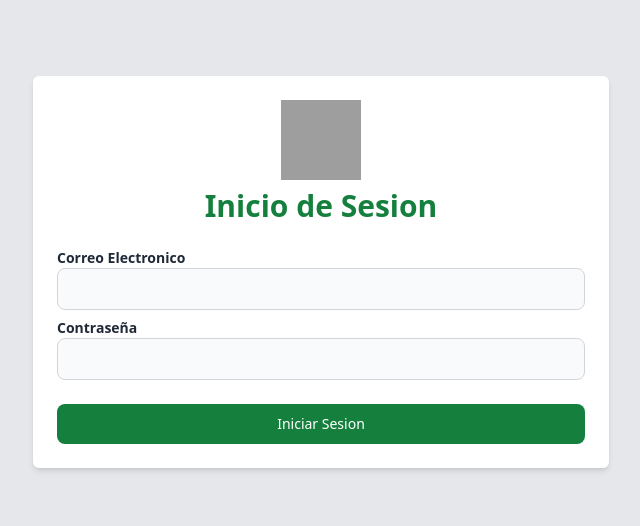
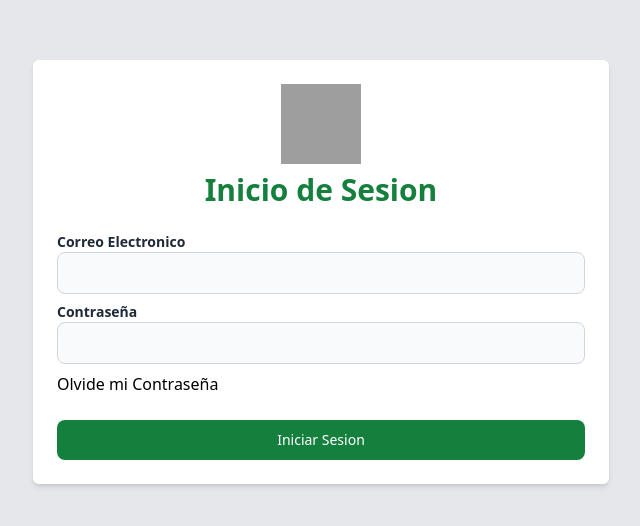
Before and after one commit to Daintz/SenaOnPrintingFrontend, a React (Vite) app: page / in a window 1280 px wide. Shown: the part 128-654 px from the top of the page, without its empty margins (319-959 px from the left). Built offline with nearby package versions, Linux system fonts and the light colour scheme; grey boxes are pictures that could not be loaded.

Commit message:
adding recovery password form

```diff
--- a/src/config/router.jsx
+++ b/src/config/router.jsx
@@ -19,6 +19,8 @@ import Role from '../pages/Role/Role'
 import TypeDocument from '../pages/TypeDocument/TypeDocument'
 import User from '../pages/User/User'
 import Login from '../pages/Login/Login'
+import ForgotPassword from '../pages/ForgotPassword/ForgotPassword'
+import ForgotPasswordEmail from '../pages/ForgotPassword/ForgotPasswordEmail'
 import Client from '../pages/Clients/Clients'
 import Substrate from '../pages/Substrate/Substrate'
 import PaperCut from '../pages/PaperCut/PaperCut'
@@ -49,6 +51,8 @@ const router = createBrowserRouter(
           <Warehause />
         </DashboardLayout>} />
       <Route path="/" element={<Login />} />
+      <Route path="/olvide_contraseña" element={<ForgotPasswordEmail />} />
+      <Route path="/restaurar_contraseña" element={<ForgotPassword />} />
       <Route
         path="dashboard"
         element={
--- a/src/pages/Login/Login.jsx
+++ b/src/pages/Login/Login.jsx
@@ -1,6 +1,7 @@
 import { useEffect, useState } from 'react'
 import clientAxios from '../../config/clientAxios'
-import { useNavigate } from 'react-router-dom'
+import { useNavigate, Link } from 'react-router-dom'
+import { toast } from 'react-toastify'
 
 const Login = () => {
   const [email, setEmail] = useState('')
@@ -18,13 +19,15 @@ const Login = () => {
     await clientAxios.post('/auth/login', { email, password }).then((response) => {
       return response.data
     }).then((resp) => {
-      alert(resp.message)
+      //alert(resp.message)
+      toast.success(resp.message)
       if (resp.token.length !== 0) {
         sessionStorage.setItem('session_token', resp.token)
         usenavigate('/dashboard')
       }
     }).catch((err) => {
-      alert(err.response.data.message)
+      toast.error(err.response.data.message)
+      //alert(err.response.data.message)
     })
   }
 
@@ -68,6 +71,12 @@ const Login = () => {
                             required
                         />
                     </div>
+                    <Link
+                      className='mt-6 mb-6'
+                      to={"/olvide_contraseña"}
+                    >
+                      <a className='text-blue'>Olvide mi Contraseña</a>
+                    </Link>
                     <div className="mt-6">
                         <button className="w-full text-white bg-green-700 hover:bg-green-800 focus:ring-4 focus:outline-none focus:ring-green-300 font-medium rounded-lg text-sm px-5 py-2.5 text-center">
                             Iniciar Sesion
```
